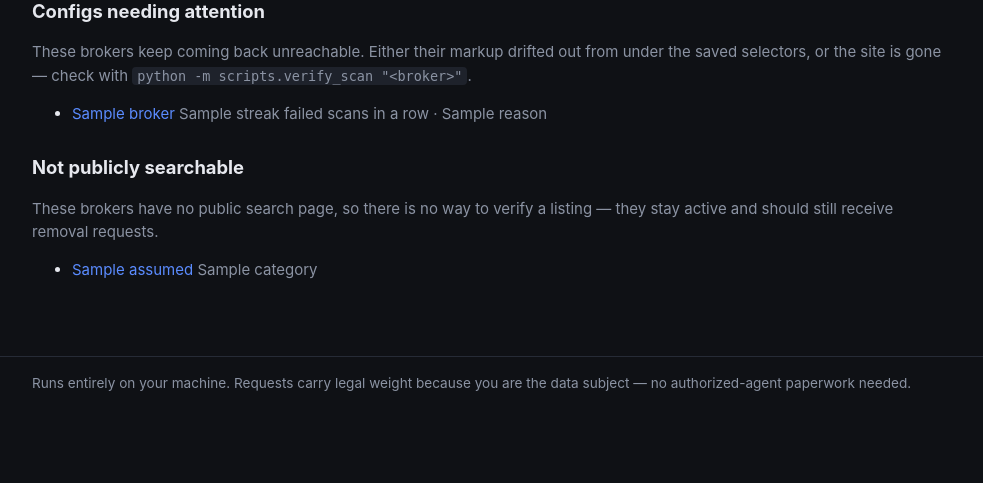
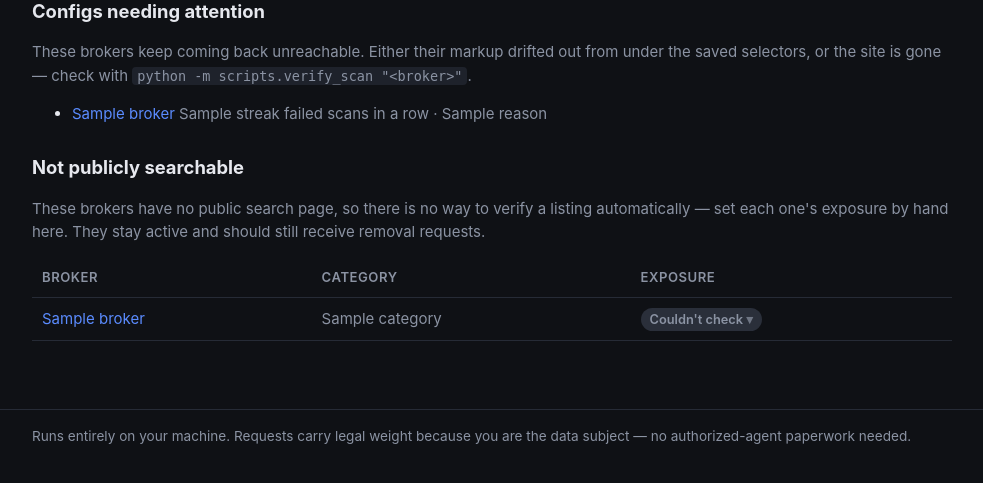
Before and after one commit to jamessk22/Scrubbr, a FastAPI app: template app/templates/scan.html in a window 1280 px wide. Shown: the part 293-776 px from the top of the page, without its empty margins (148-1131 px from the left). Run offline with FastAPI, Linux system fonts and the light colour scheme; the template is opened without the code that fills it: most values are stand-ins (such as "Sample title", 1, 10 or a date in 2020).

Commit message:
badge dropdowns for exposure + status, group scan page by outcome
- exposure/status badges are now pill dropdowns app-wide (_badges.html)
- picking Unknown clears the stored exposure row
- scan page groups auto-scan results by outcome instead of alphabetically
- not-publicly-searchable brokers get exposure badges inline
- broker detail status form replaced by the badge dropdown
- possible match removed from the selectable options
- stylesheet is cache-busted by mtime so the browser can't serve a stale style.css

```diff
--- a/app/main.py
+++ b/app/main.py
@@ -37,6 +37,14 @@
 app.mount("/static", StaticFiles(directory=str(ROOT / "app" / "static")), name="static")
 views = Jinja2Templates(directory=str(ROOT / "app" / "templates"))
 
+def asset_version() -> str:
+    """Cache-bust the stylesheet: StaticFiles sends no Cache-Control, so without
+    this the browser happily serves a stale style.css across server restarts."""
+    return str(int((ROOT / "app" / "static" / "style.css").stat().st_mtime))
+
+
+views.env.globals["asset_version"] = asset_version
+
 STATUS_LABELS = {
     STATUS_NOT_STARTED: "Not started",
     STATUS_SENT: "Sent",
@@ -56,6 +64,20 @@
     EXPOSURE_LIKELY: "Likely exposed",
 }
 views.env.globals["EXPOSURE_LABELS"] = EXPOSURE_LABELS
+
+# Verdicts a user can set by hand, in menu order. `unknown` clears the stored row
+# instead of writing one; `possible`/`unreachable` are scan outcomes and `likely` is
+# network-derived, so none of them are settable -- only displayable as the current value.
+EXPOSURE_CHOICES = [
+    EXPOSURE_FOUND, EXPOSURE_ASSUMED, EXPOSURE_NOT_FOUND, EXPOSURE_UNKNOWN,
+]
+views.env.globals["EXPOSURE_CHOICES"] = EXPOSURE_CHOICES
+
+# Auto-scan rows are grouped by outcome, worst-first, rather than listed alphabetically.
+SCAN_GROUP_ORDER = [
+    EXPOSURE_FOUND, EXPOSURE_POSSIBLE, EXPOSURE_LIKELY, EXPOSURE_ASSUMED,
+    EXPOSURE_UNREACHABLE, EXPOSURE_UNKNOWN, EXPOSURE_NOT_FOUND,
+]
 
 
 def get_conn():
@@ -188,7 +210,6 @@
         return views.TemplateResponse("broker_detail.html", {
             "request": request, "broker": broker, "entries": entries,
             "is_form": broker.contact_method == CONTACT_FORM,
-            "statuses": STATUS_LABELS,
             "profiles": profiles, "selected_profile": selected, "multi_profile": len(profiles) > 1,
         })
     finally:
@@ -196,13 +217,14 @@
 
 
 @app.post("/broker/{broker_id}/status")
-def update_status(broker_id: int, profile_id: int = Form(...), status: str = Form(...), note: str = Form("")):
+def update_status(broker_id: int, profile_id: int = Form(...), status: str = Form(...), back: str = Form("")):
     conn = get_conn()
     try:
         req = db.get_or_create_request(conn, broker_id, profile_id)
         if status in STATUS_LABELS:
-            db.set_status(conn, req.id, status, note=note)
-        return RedirectResponse(f"/broker/{broker_id}?profile_id={profile_id}", status_code=303)
+            db.set_status(conn, req.id, status)
+        target = _safe_redirect_target(back, f"/broker/{broker_id}?profile_id={profile_id}")
+        return RedirectResponse(target, status_code=303)
     finally:
         conn.close()
 
@@ -280,7 +302,21 @@
                 "likely_via": networks.get(b.network, ""),
                 "weak": bool(snapshot) and snapshot.get("page_scope") == scanner.SCOPE_UNSCOPED,
             })
-        assumed = [b for b in brokers if not b.search_url]
+        searchable.sort(key=lambda row: row["broker"].name.lower())
+        groups = [
+            (status, [row for row in searchable if row["status"] == status])
+            for status in SCAN_GROUP_ORDER
+        ]
+        groups = [(status, rows) for status, rows in groups if rows]
+        assumed = [
+            {
+                "broker": b,
+                "status": effective_exposure(b, exposures.get(b.id), networks),
+                "source": exposures[b.id].source if b.id in exposures else "",
+                "likely_via": networks.get(b.network, ""),
+            }
+            for b in brokers if not b.search_url
+        ]
         drifting = [
             (b, streak, reason) for b, streak, reason in db.drifting_brokers(conn, DRIFT_STREAK_THRESHOLD)
             if not scan_service.is_skipped(b)
@@ -288,7 +324,7 @@
         return views.TemplateResponse("scan.html", {
             "request": request, "profile": profile, "profiles": profiles,
             "multi_profile": len(profiles) > 1,
-            "searchable": searchable, "assumed": assumed, "ctx_ready": ctx is not None,
+            "groups": groups, "assumed": assumed, "ctx_ready": ctx is not None,
             "bulk": _bulk_scans.get(profile.id), "drifting": drifting,
         })
     finally:
@@ -358,7 +394,9 @@
 def scan_mark(broker_id: int, profile_id: int = Form(...), status: str = Form(...), back: str = Form("")):
     conn = get_conn()
     try:
-        if status in (EXPOSURE_FOUND, EXPOSURE_NOT_FOUND):
+        if status == EXPOSURE_UNKNOWN:
+            db.clear_exposure(conn, broker_id, profile_id)
+        elif status in EXPOSURE_CHOICES:
             db.set_exposure(conn, broker_id, profile_id, status, "manual")
         target = _safe_redirect_target(back, f"/scan?profile_id={profile_id}")
         return RedirectResponse(target, status_code=303)
--- a/app/models.py
+++ b/app/models.py
@@ -40,7 +40,7 @@
 EXPOSURE_NOT_FOUND = "not_found"
 EXPOSURE_POSSIBLE = "possible"  # low-probability match; user confirms or dismisses
 EXPOSURE_UNREACHABLE = "unreachable"  # blocked/timeout/parse failure; manual link is the fallback
-EXPOSURE_ASSUMED = "assumed"  # derived, never stored: unsearchable broker with no verdict
+EXPOSURE_ASSUMED = "assumed"  # unsearchable broker: derived when no verdict is stored, or set by hand
 EXPOSURE_LIKELY = "likely"  # derived, never stored: a same-network sibling was found
 AUTO_EXPOSURE_STATUSES = {EXPOSURE_FOUND, EXPOSURE_NOT_FOUND, EXPOSURE_POSSIBLE, EXPOSURE_UNREACHABLE}
 
--- a/app/static/style.css
+++ b/app/static/style.css
@@ -295,31 +295,81 @@
   flex-wrap: wrap;
 }
 
-.exposure-toggle {
+.badge-toggle {
+  position: relative;
   display: inline-block;
 }
 
-.exposure-toggle summary {
+.badge-toggle > summary {
   display: inline-block;
   cursor: pointer;
   list-style: none;
 }
 
-.exposure-toggle summary::-webkit-details-marker {
+.badge-toggle > summary::-webkit-details-marker {
   display: none;
 }
 
-.exposure-toggle summary:hover {
+/* The bulk-scan poller rewrites the summary's class and text, so the caret has
+   to come from the parent rather than a class or a child node. */
+.badge-toggle > summary::after {
+  content: " ▾";
+  opacity: 0.7;
+}
+
+.badge-toggle > summary:hover {
   filter: brightness(1.2);
 }
 
-.exposure-toggle .mark-row {
-  margin: 8px 0 0;
+/* Floats over the rows beneath rather than expanding its own row. */
+.badge-menu {
+  position: absolute;
+  z-index: 20;
+  top: calc(100% + 8px);
+  left: 0;
+  display: flex;
+  flex-direction: column;
+  align-items: stretch;
+  gap: 8px;
+  min-width: max-content;
+  padding: 12px;
+  background: var(--panel2);
+  border: 1px solid var(--border);
+  border-radius: 12px;
+  box-shadow: 0 10px 26px rgb(0 0 0 / 55%);
 }
 
-.exposure-toggle form {
+.badge-menu hr {
+  width: 100%;
+  height: 0;
+  margin: 0;
+  border: 0;
+  border-top: 1px solid var(--border);
+}
+
+.badge-menu .badge {
+  padding: 5px 12px;
+  text-align: center;
+}
+
+.badge-menu .current {
+  opacity: 0.55;
+}
+
+.badge-menu button {
+  border: none;
+}
+
+.badge-menu button:hover {
+  filter: brightness(1.3);
+  text-decoration: none;
+}
+
+.group-head {
   display: flex;
-  gap: 8px;
+  align-items: center;
+  gap: 10px;
+  margin: 22px 0 4px;
 }
 
 .exposure-note {
@@ -396,7 +446,6 @@
 }
 
 .filters,
-.statusform,
 .review-form {
   display: flex;
   gap: 12px;
@@ -424,9 +473,10 @@
   font-size: 0.9rem;
 }
 
+/* auto-fit so a request with no history yet doesn't leave an empty column */
 .grid {
   display: grid;
-  grid-template-columns: 1fr 1fr;
+  grid-template-columns: repeat(auto-fit, minmax(300px, 1fr));
   gap: 28px;
 }
 
--- /dev/null
+++ b/app/templates/_badges.html
@@ -0,0 +1,33 @@
+{% macro _back() %}{{ request.url.path }}{{ '?' ~ request.url.query if request.url.query else '' }}{% endmacro %}
+
+{% macro exposure_badge(status, broker_id, profile_id, source='', likely_via='') %}
+<details class="badge-toggle">
+    <summary class="badge e-{{ status }}" id="exp-{{ broker_id }}-{{ profile_id }}">{{ EXPOSURE_LABELS[status] }}</summary>
+    <form class="badge-menu" method="post" action="/scan/{{ broker_id }}/mark">
+        <input type="hidden" name="profile_id" value="{{ profile_id }}">
+        <input type="hidden" name="back" value="{{ _back() }}">
+        <span class="badge e-{{ status }} current">{{ EXPOSURE_LABELS[status] }}</span>
+        <hr>
+        {% for key in EXPOSURE_CHOICES if key != status %}
+        <button class="badge e-{{ key }}" type="submit" name="status" value="{{ key }}">{{ EXPOSURE_LABELS[key] }}</button>
+        {% endfor %}
+    </form>
+</details>
+{%- if status == 'likely' %}<span class="muted exposure-note"> &middot; {{ likely_via }} network</span>
+{%- elif source == 'manual' %}<span class="muted exposure-note"> &middot; manually set</span>{% endif %}
+{% endmacro %}
+
+{% macro status_badge(status, broker_id, profile_id) %}
+<details class="badge-toggle">
+    <summary class="badge s-{{ status }}">{{ STATUS_LABELS[status] }}</summary>
+    <form class="badge-menu" method="post" action="/broker/{{ broker_id }}/status">
+        <input type="hidden" name="profile_id" value="{{ profile_id }}">
+        <input type="hidden" name="back" value="{{ _back() }}">
+        <span class="badge s-{{ status }} current">{{ STATUS_LABELS[status] }}</span>
+        <hr>
+        {% for key, label in STATUS_LABELS.items() if key != status %}
+        <button class="badge s-{{ key }}" type="submit" name="status" value="{{ key }}">{{ label }}</button>
+        {% endfor %}
+    </form>
+</details>
+{% endmacro %}
--- a/app/templates/_exposure.html
+++ /dev/null
@@ -1,16 +0,0 @@
-{% macro exposure_badge(status, broker_id, profile_id, source='', likely_via='') %}
-{% set back = request.url.path ~ ('?' ~ request.url.query if request.url.query else '') %}
-<details class="exposure-toggle">
-    <summary class="badge e-{{ status }}" id="exp-{{ broker_id }}-{{ profile_id }}">{{ EXPOSURE_LABELS[status] }}</summary>
-    <div class="mark-row">
-        <form method="post" action="/scan/{{ broker_id }}/mark">
-            <input type="hidden" name="profile_id" value="{{ profile_id }}">
-            <input type="hidden" name="back" value="{{ back }}">
-            <button type="submit" name="status" value="found">Mark found</button>
-            <button type="submit" name="status" value="not_found">Mark not found</button>
-        </form>
-    </div>
-</details>
-{%- if status == 'likely' %}<span class="muted exposure-note"> &middot; {{ likely_via }} network</span>
-{%- elif source == 'manual' %}<span class="muted exposure-note"> &middot; manually set</span>{% endif %}
-{% endmacro %}
--- a/app/templates/base.html
+++ b/app/templates/base.html
@@ -4,7 +4,7 @@
     <meta charset="utf-8">
     <meta name="viewport" content="width=device-width, initial-scale=1">
     <title>{% block title %}Scrubbr{% endblock %}</title>
-    <link rel="stylesheet" href="/static/style.css">
+    <link rel="stylesheet" href="/static/style.css?v={{ asset_version() }}">
 </head>
 <body>
 <header>
--- a/app/templates/brokers.html
+++ b/app/templates/brokers.html
@@ -1,5 +1,5 @@
 {% extends "base.html" %}
-{% from "_exposure.html" import exposure_badge with context %}
+{% from "_badges.html" import exposure_badge, status_badge with context %}
 {% block title %}Brokers &middot; Scrubbr{% endblock %}
 {% block body %}
 <h1>Broker directory</h1>
@@ -61,7 +61,7 @@
             <td class="muted">{{ broker.contact_method }}</td>
             <td class="muted">{{ "•" * broker.difficulty }}</td>
             <td>{{ exposure_badge(exposure, broker.id, profile.id) }}</td>
-            <td><span class="badge s-{{ r.status }}">{{ STATUS_LABELS[r.status] }}</span></td>
+            <td>{{ status_badge(r.status, broker.id, profile.id) }}</td>
         </tr>
     {% endfor %}
     </tbody>
--- a/app/templates/dashboard.html
+++ b/app/templates/dashboard.html
@@ -1,5 +1,5 @@
 {% extends "base.html" %}
-{% from "_exposure.html" import exposure_badge with context %}
+{% from "_badges.html" import exposure_badge, status_badge with context %}
 {% block title %}Dashboard &middot; Scrubbr{% endblock %}
 {% block body %}
 <h1>Dashboard</h1>
@@ -77,7 +77,7 @@
                 {% if multi_profile %}<td class="muted">{{ profile.name }}</td>{% endif %}
                 <td class="muted">{{ broker.category }}</td>
                 <td>{{ exposure_badge(exposure, broker.id, profile.id) }}</td>
-                <td><span class="badge s-{{ r.status }}">{{ STATUS_LABELS[r.status] }}</span></td>
+                <td>{{ status_badge(r.status, broker.id, profile.id) }}</td>
                 <td class="muted">{{ r.next_due or "&mdash;" | safe }}</td>
             </tr>
         {% endfor %}
--- a/app/templates/scan.html
+++ b/app/templates/scan.html
@@ -1,5 +1,5 @@
 {% extends "base.html" %}
-{% from "_exposure.html" import exposure_badge with context %}
+{% from "_badges.html" import exposure_badge with context %}
 {% block title %}Scan &middot; Scrubbr{% endblock %}
 {% block body %}
 <h1>Exposure scan</h1>
@@ -40,10 +40,13 @@
             {% if bulk and bulk.running %}Scanning {{ bulk.done }} of {{ bulk.total }}&hellip;{% endif %}
         </span>
     </div>
+    {% for status, rows in groups %}
+    <h3 class="group-head"><span class="badge e-{{ status }}">{{ EXPOSURE_LABELS[status] }}</span>
+        <span class="muted">{{ rows|length }} broker(s)</span></h3>
     <table>
         <thead><tr><th>Broker</th><th>Exposure</th><th></th></tr></thead>
         <tbody>
-        {% for row in searchable %}
+        {% for row in rows %}
             <tr>
                 <td><a href="/broker/{{ row.broker.id }}?profile_id={{ profile.id }}">{{ row.broker.name }}</a></td>
                 <td>
@@ -117,6 +120,7 @@
         {% endfor %}
         </tbody>
     </table>
+    {% endfor %}
 </section>
 {% endif %}
 
@@ -137,13 +141,23 @@
 <section>
     <h2>Not publicly searchable</h2>
     <p class="muted">These brokers have no public search page, so there is no way to verify a listing
-    &mdash; they stay active and should still receive removal requests.</p>
-    <ul class="due">
-    {% for b in assumed %}
-        <li><a href="/broker/{{ b.id }}?profile_id={{ profile.id }}">{{ b.name }}</a>
-            <span class="muted">{{ b.category }}</span></li>
-    {% endfor %}
-    </ul>
+    automatically &mdash; set each one's exposure by hand here. They stay active and should still
+    receive removal requests.</p>
+    <table>
+        <thead><tr><th>Broker</th><th>Category</th><th>Exposure</th></tr></thead>
+        <tbody>
+        {% for row in assumed %}
+            <tr>
+                <td><a href="/broker/{{ row.broker.id }}?profile_id={{ profile.id }}">{{ row.broker.name }}</a></td>
+                <td class="muted">{{ row.broker.category }}</td>
+                <td>
+                    {{ exposure_badge(row.status, row.broker.id, profile.id,
+                                      source=row.source, likely_via=row.likely_via) }}
+                </td>
+            </tr>
+        {% endfor %}
+        </tbody>
+    </table>
 </section>
 
 {% if bulk and bulk.running %}
@@ -151,6 +165,7 @@
 const LABELS = {
     found: 'Found', not_found: 'Not found', possible: 'Possible match — review',
     unreachable: "Couldn't check", unknown: 'Unknown', likely: 'Likely exposed',
+    assumed: 'Assumed exposed',
 };
 
 function pollBulkScan() {
```
Also changed, not shown: CLAUDE.md (+8 -2 lines), app/db.py (+8 -0 lines), app/templates/broker_detail.html (+4 -13 lines).
